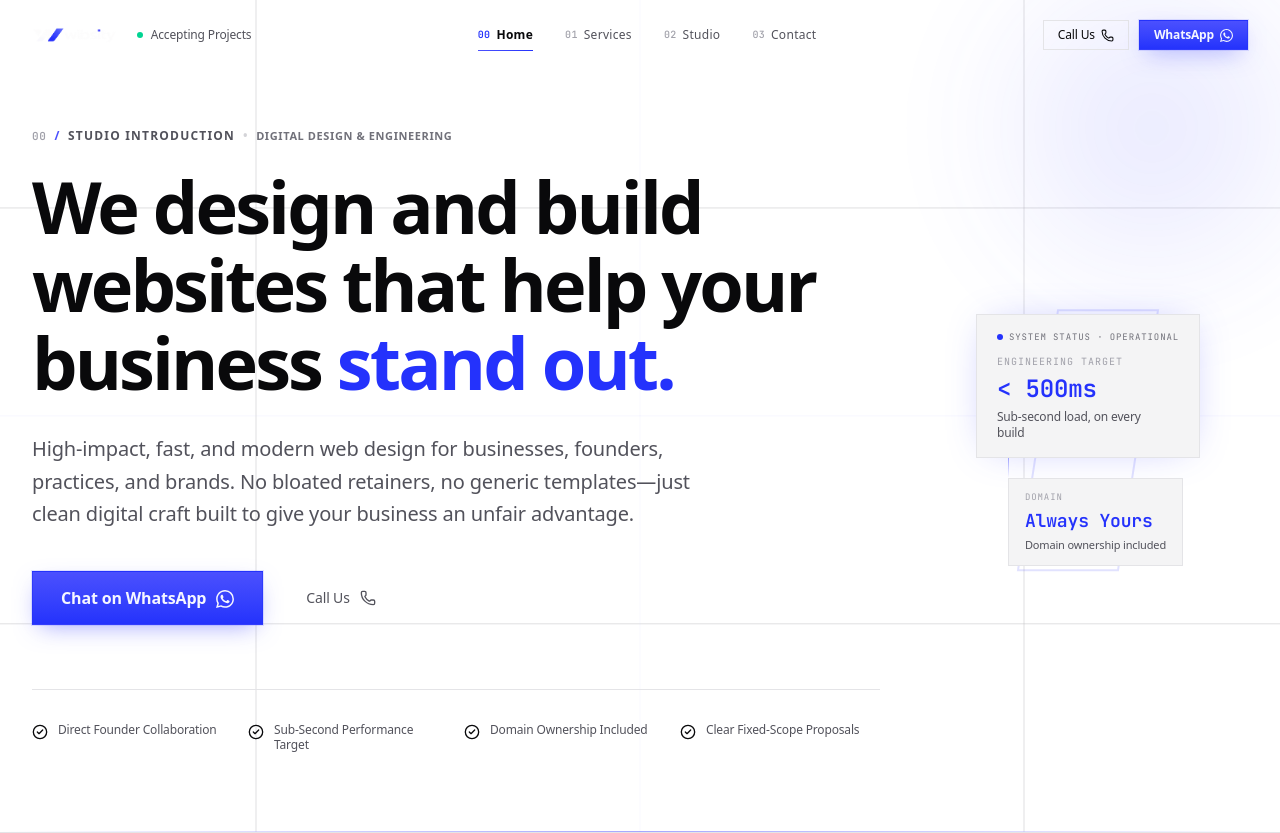
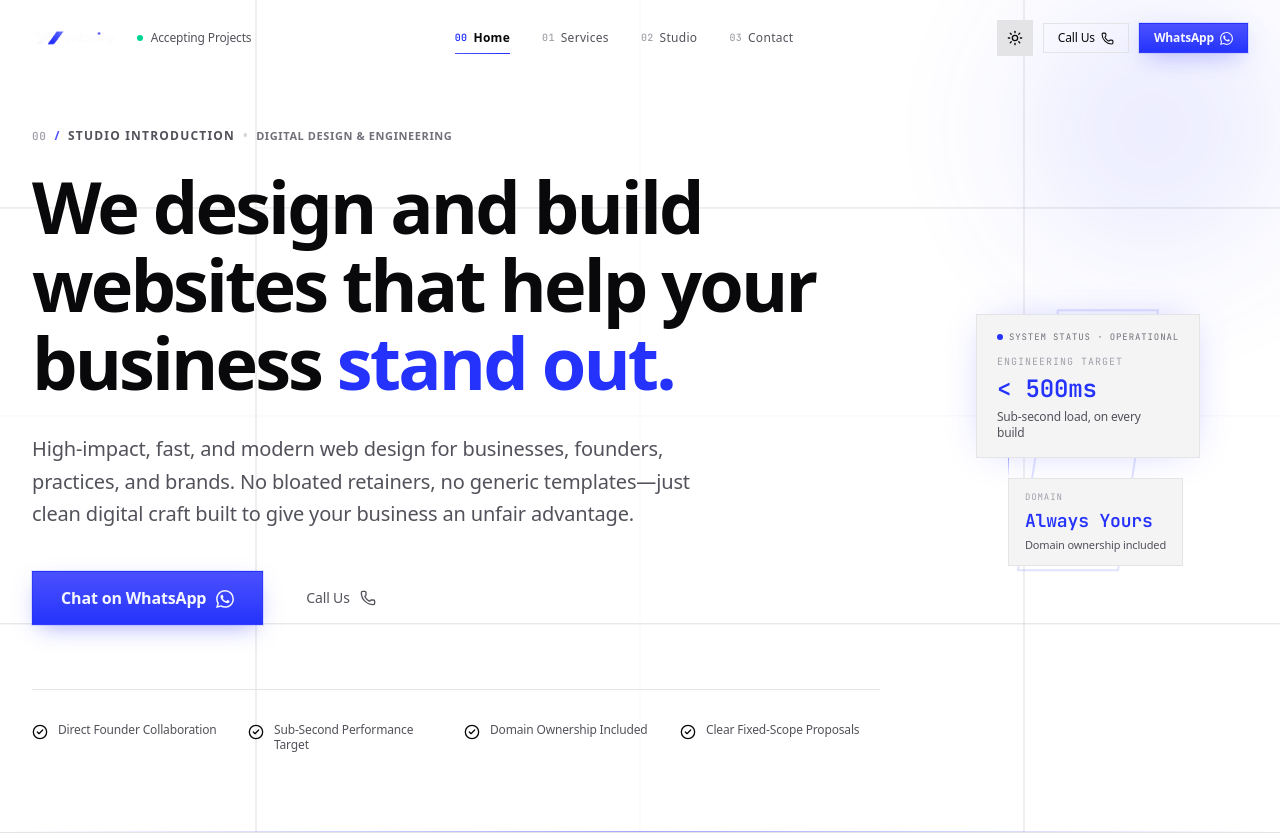
Before and after one commit to vishal558-dev/wibsity, a React (Vite) app: page / in a window 1280 px wide. Shown: the top 833 px of the page. Built offline with nearby package versions, Linux system fonts and the light colour scheme; a web font is replaced by a local one.

Commit message:
feat(theme): wire ThemeToggle into Navbar

```diff
--- a/src/components/layout/Navbar.tsx
+++ b/src/components/layout/Navbar.tsx
@@ -6,10 +6,14 @@ import { WhatsAppIcon } from '../common/WhatsAppIcon';
 import { Button } from '../common/Button';
 import { CONTACT_INFO } from '../../data/contact';
 import { smoothScrollToTop } from '../../utils/scroll';
+import { useTheme } from '../../hooks/useTheme';
+import { ThemeToggle } from '../common/ThemeToggle';
 
 export const Navbar: React.FC = () => {
   const [isScrolled, setIsScrolled] = useState(false);
   const [mobileMenuOpen, setMobileMenuOpen] = useState(false);
+  const { theme, setTheme } = useTheme();
+  const toggleTheme = () => setTheme(theme === 'dark' ? 'light' : 'dark');
 
   useEffect(() => {
     const handleScroll = () => {
@@ -102,6 +106,7 @@ export const Navbar: React.FC = () => {
 
           {/* Actions: Clean Call & WhatsApp Buttons */}
           <div className="hidden sm:flex items-center gap-2.5">
+            <ThemeToggle theme={theme} onToggle={toggleTheme} />
             <Button
               variant="outline"
               size="sm"
@@ -126,6 +131,7 @@ export const Navbar: React.FC = () => {
 
           {/* Mobile Quick Action Icons */}
           <div className="flex md:hidden items-center gap-1.5 sm:gap-2">
+            <ThemeToggle theme={theme} onToggle={toggleTheme} />
             <a
               href={whatsappUrl}
               target="_blank"
```
